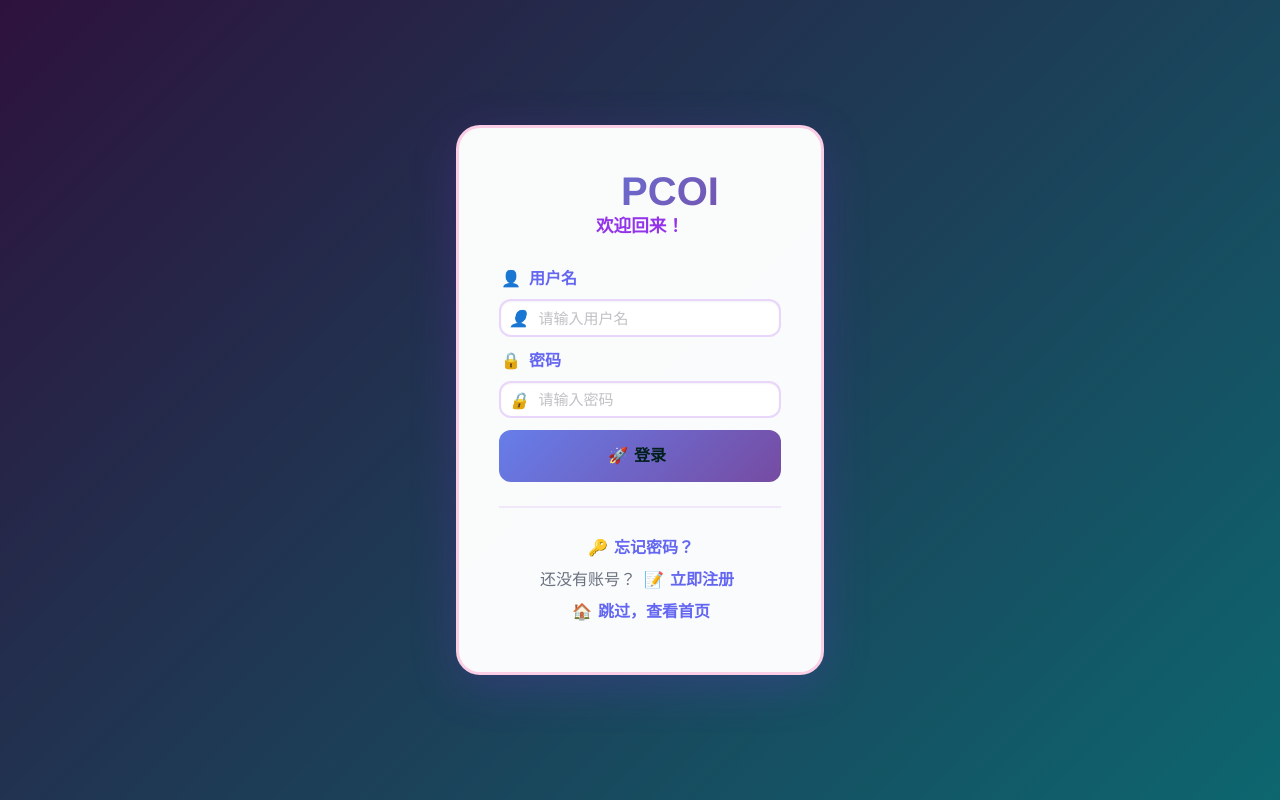
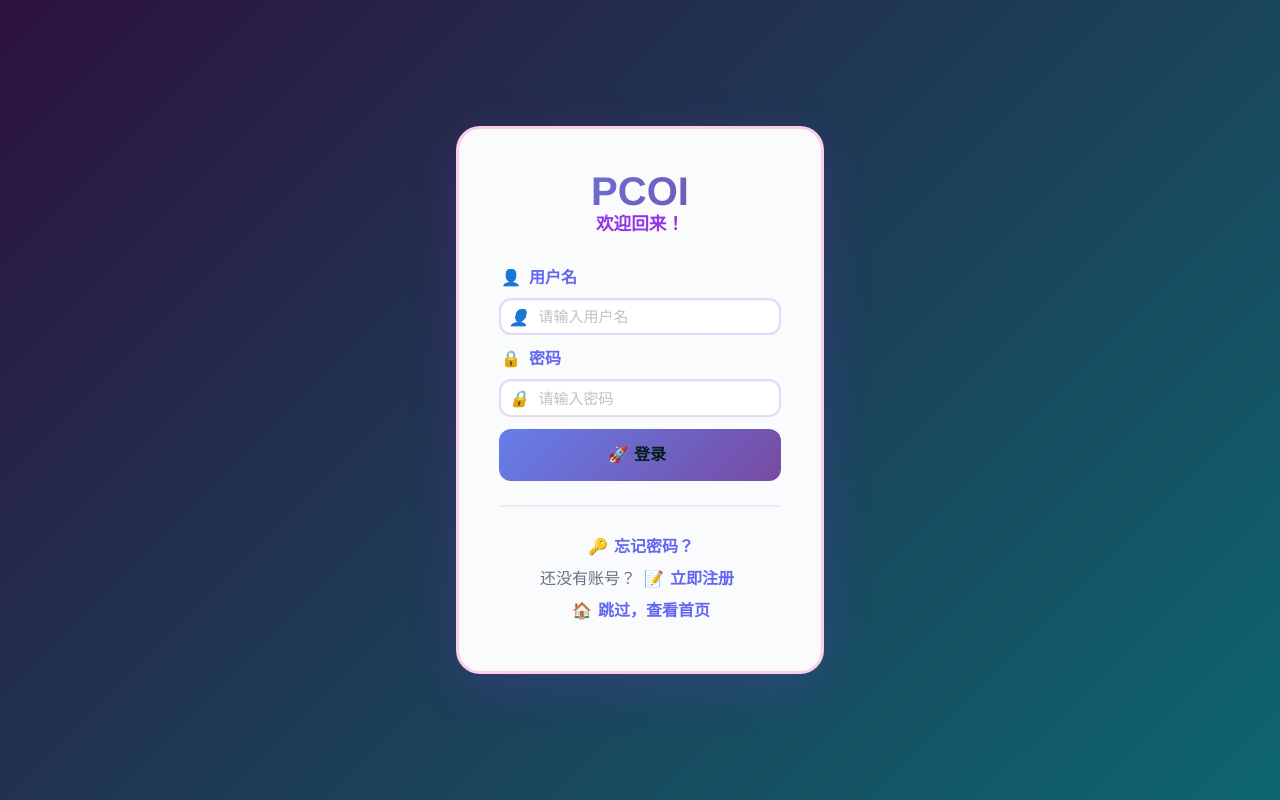
Before and after one commit to Shtskysmile/MyPixiv, a Vue app in the folder mypixiv-vue/: page /login in a window 1280 px wide. Built offline with nearby package versions, Linux system fonts and the light colour scheme; no server answers.

Commit message:
Fix bugs of PCOI in Login and fix image show

```diff
--- a/mypixiv-vue/src/components/user/Login.vue
+++ b/mypixiv-vue/src/components/user/Login.vue
@@ -6,10 +6,7 @@
           <div class="column is-4">
             <div class="box anime-login-box">
               <div class="logo-section">
-                <h1 class="title has-text-centered anime-title">
-                  <span class="icon is-large">✨</span>
-                  <span>PCOI</span>
-                </h1>
+                <h1 class="title has-text-centered anime-title">PCOI</h1>
                 <p class="subtitle has-text-centered anime-subtitle">欢迎回来！</p>
               </div>
 
@@ -172,7 +169,10 @@ export default {
         }
       } catch (err) {
         console.error('登录错误:', err);
-        this.error = err.response?.data?.message || '登录失败，请稍后重试';
+        // 优先使用 err.message（来自 request.js 的业务错误）
+        // 然后尝试 err.response?.data?.message（HTTP 错误）
+        // 最后使用默认消息
+        this.error = err.message || err.response?.data?.message || '登录失败，请稍后重试';
       } finally {
         this.loading = false;
       }
@@ -233,23 +233,8 @@ export default {
   background-clip: text;
   font-weight: 900;
   font-size: 2.5rem;
-  display: inline-flex;
-  align-items: center;
-  justify-content: center;
-  gap: 12px;
   margin-bottom: 8px;
-  width: 100%;
   text-align: center;
-}
-
-.anime-title .icon {
-  font-size: 2rem;
-  animation: sparkle 2s ease-in-out infinite;
-}
-
-@keyframes sparkle {
-  0%, 100% { transform: scale(1) rotate(0deg); }
-  50% { transform: scale(1.2) rotate(180deg); }
 }
 
 .anime-subtitle {
--- a/mypixiv-vue/src/utils/imageLoader.js
+++ b/mypixiv-vue/src/utils/imageLoader.js
@@ -29,6 +29,9 @@ export async function loadImage(imagePath) {
     console.error('❌ imagePath 不是字符串类型:', imagePath, typeof imagePath);
     return null;
   }
+
+  // 🔧 修复：将Windows路径分隔符 \ 替换为URL标准的 /
+  imagePath = imagePath.replace(/\\/g, '/');
 
   // 如果已经是完整的 URL 或 data URI，直接返回
   if (imagePath.startsWith('data:') || imagePath.startsWith('blob:') ||
```
Also changed, not shown: 2 other files (tests, documents, lock files or other folders).
